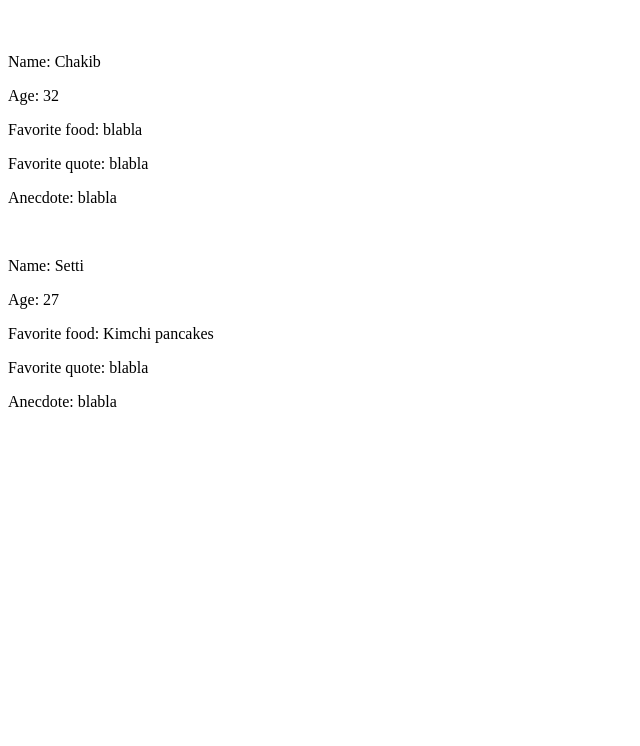
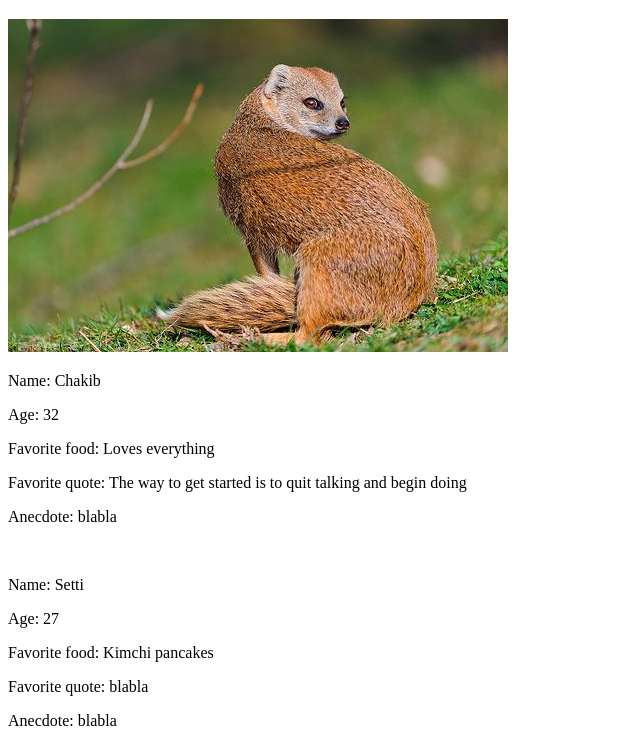
Before and after one commit to settimpossible/Mongoose, a plain HTML site: page index.html in a window 1280 px wide. Shown: the part 61-807 px from the top of the page, without its empty margins (0-640 px from the left). Drawn offline with Linux system fonts and the light colour scheme.

Commit message:
update some data

```diff
--- a/index.html
+++ b/index.html
@@ -25,13 +25,16 @@
     <h1>Let's discover who the mongooses are</h1>
     <div>
       <div>
-        <img src="" alt="" />
+        <img src="chakibmongoose.jpg" alt="Chakib mongoose" />
       </div>
       <div>
         <p>Name: Chakib</p>
         <p>Age: 32</p>
-        <p>Favorite food: blabla</p>
-        <p>Favorite quote: blabla</p>
+        <p>Favorite food: Loves everything</p>
+        <p>
+          Favorite quote: The way to get started is to quit talking and begin
+          doing
+        </p>
         <p>Anecdote: blabla</p>
       </div>
     </div>
```
Also changed, not shown: chakibmongoose.jpg (added), 2 other files.
